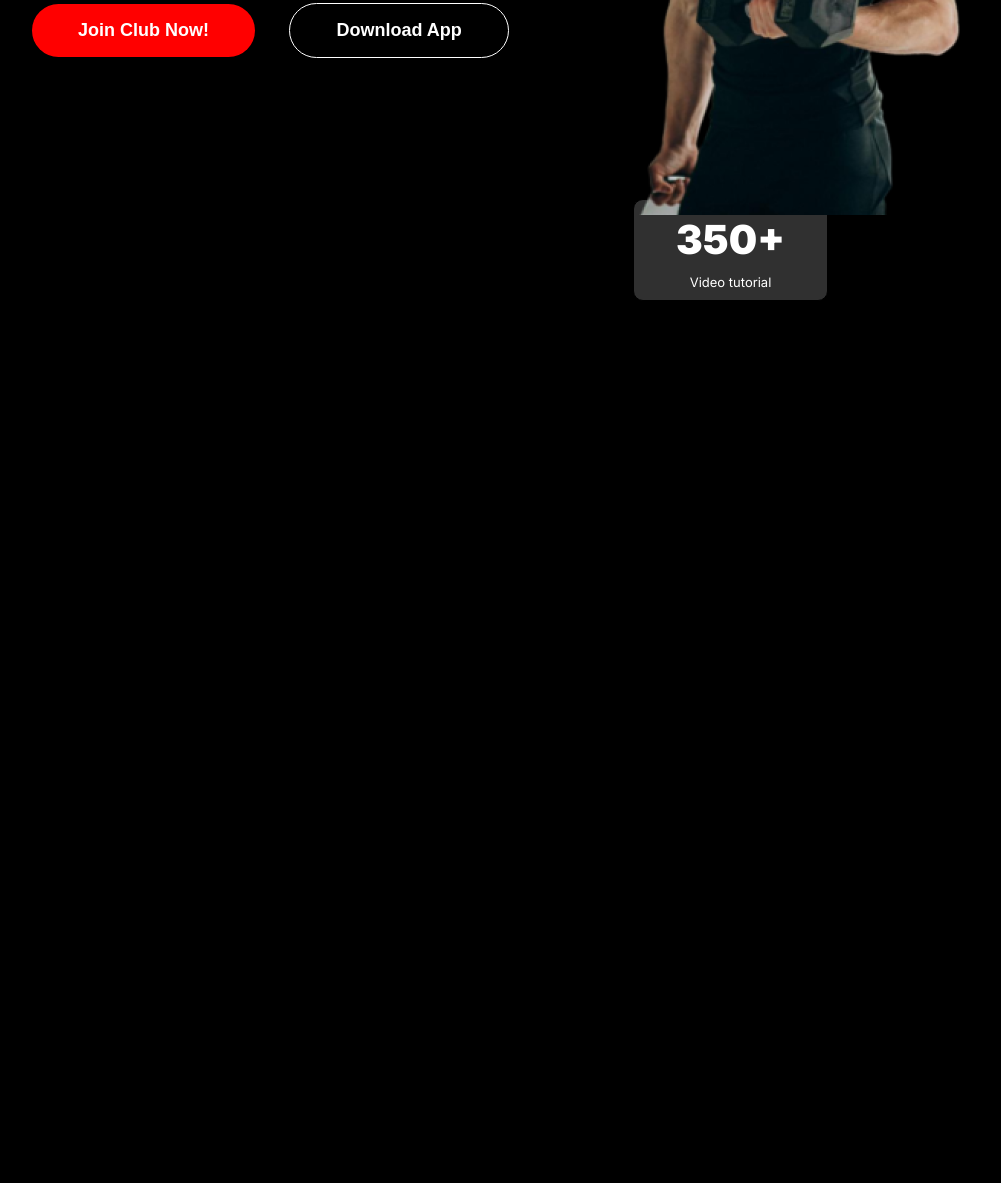
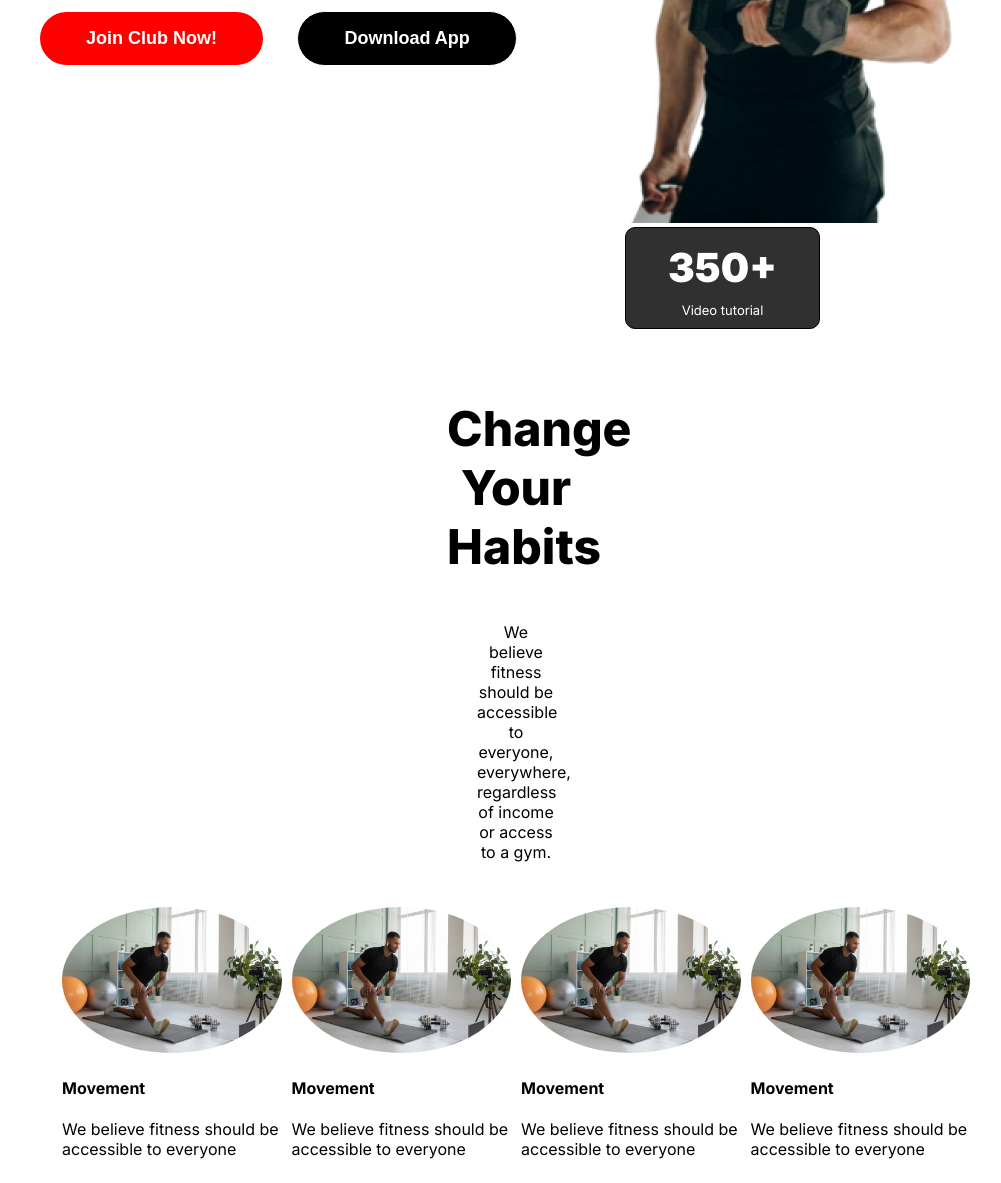
Before and after one commit to nurujjaman88/B10A2-versatile-ui-main, a plain HTML site: page index.html in a window 1280 px wide. Shown: the part 571-1754 px from the top of the page, without its empty margins (158-1159 px from the left). Before the commit the page ends 872 px from the top, so only its background shows below. Drawn offline with Linux system fonts and the light colour scheme; a web font is replaced by a local one.

Commit message:
Habits section inserted

```diff
--- a/Styles/style.css
+++ b/Styles/style.css
@@ -19,11 +19,11 @@
   }
 /* Header section style start */
 
-body{
+/* body{
     margin: 0 auto;
     background-color: black;
     max-width: 1440px;
-}
+} */
 .header-section-nav{
     margin-left: 190px;
     margin-right: 214px;
@@ -161,7 +161,6 @@ border-radius: 10px; color: white;}
     width: 193px;
     height: 100px;
     border-radius: 10px;
-    margin-top: -20px;
 
 }
 
@@ -180,3 +179,44 @@ border-radius: 10px; color: white;}
 
 }
 /* Banner section end */
+
+
+/* Habits Section start */
+.habits-section{
+margin-left: 212px;
+margin-right: 144px;
+}
+.habits-text-part{
+    text-align: center;
+    margin-left: 385px;
+    margin-right: 385px;
+    margin-top: 70px;
+}
+
+.habits-text-part h2{
+    font-size: 48px;
+    font-weight: 800;
+    color: black;
+    margin-bottom: 10px;
+}
+
+.habits-text-part p{
+    font-size: 16px;
+    font-weight: 400;
+    color: black;
+    margin-bottom: 15px;
+    padding: 30px;
+}
+
+.habits-image-part{
+    display: grid;
+    grid-template-columns: repeat(4, 1fr);
+    gap: 10px;
+
+}
+
+.movement img{
+    max-width: 100%;
+    border-radius: 60%;
+}
+/* Habits Section end */
--- a/index.html
+++ b/index.html
@@ -58,7 +58,38 @@
 
     <!-- Main Section Start -->
      <main>
+        <section class="habits-section">
+            <div class="habits-text-part">
+                <h2 class="habits-title">
+                    Change Your Habits
+                </h2>
+                <p class="habits-description">We believe fitness should be accessible to everyone, everywhere, regardless of income or access to a gym.</p>
+            </div>
+            <div class="habits-image-part">
+                <div class="movement">
+                    <img src="images/exercise1.jpg" alt="Exercise-1">
+                    <h4>Movement</h4>
+                    <p>We believe fitness should be accessible to everyone</p>
+                </div>
 
+                <div class="movement">
+                    <img src="images/exercise1.jpg" alt="Exercise-1">
+                    <h4>Movement</h4>
+                    <p>We believe fitness should be accessible to everyone</p>
+                </div>
+
+                <div class="movement">
+                    <img src="images/exercise1.jpg" alt="Exercise-1">
+                    <h4>Movement</h4>
+                    <p>We believe fitness should be accessible to everyone</p>
+                </div>
+                <div class="movement">
+                    <img src="images/exercise1.jpg" alt="Exercise-1">
+                    <h4>Movement</h4>
+                    <p>We believe fitness should be accessible to everyone</p>
+                </div>
+            </div>
+        </section>
      </main>
     <!-- Main Section End -->
 
```
